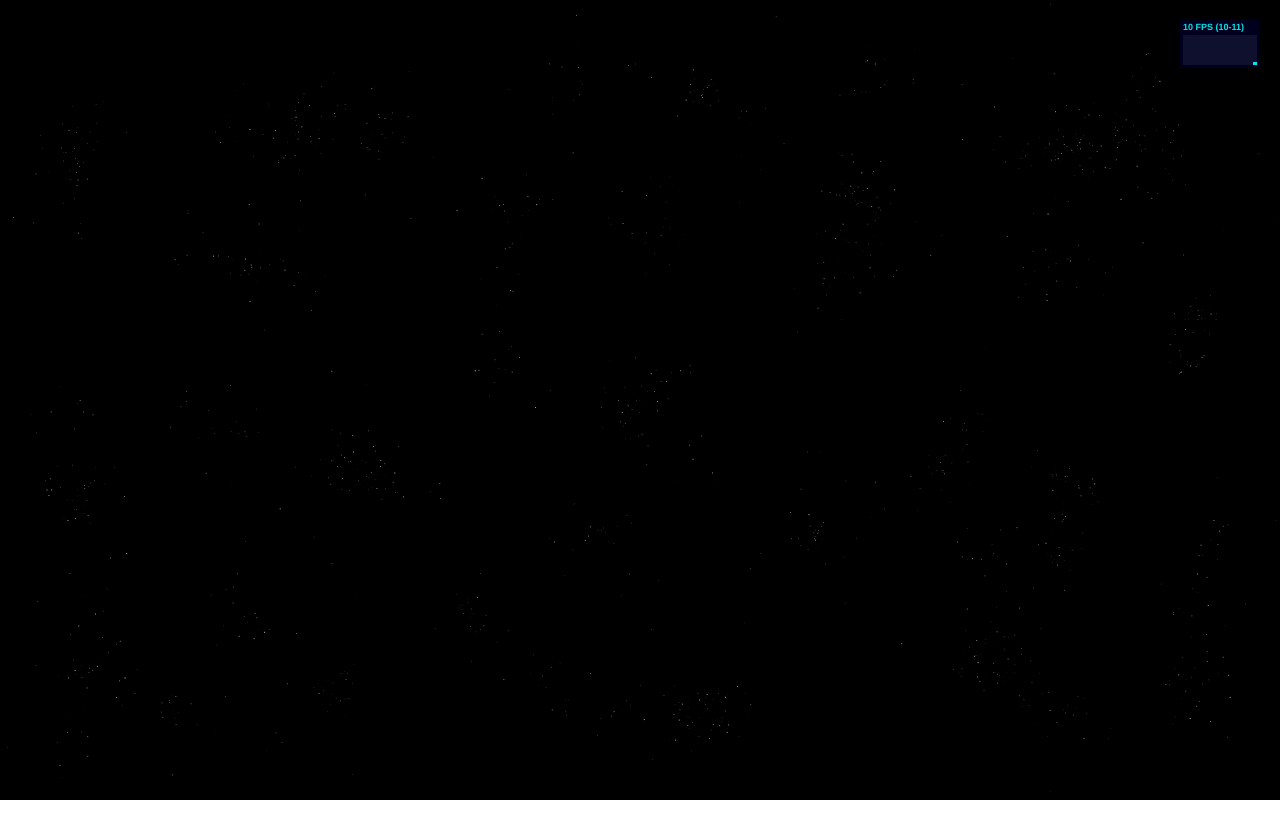
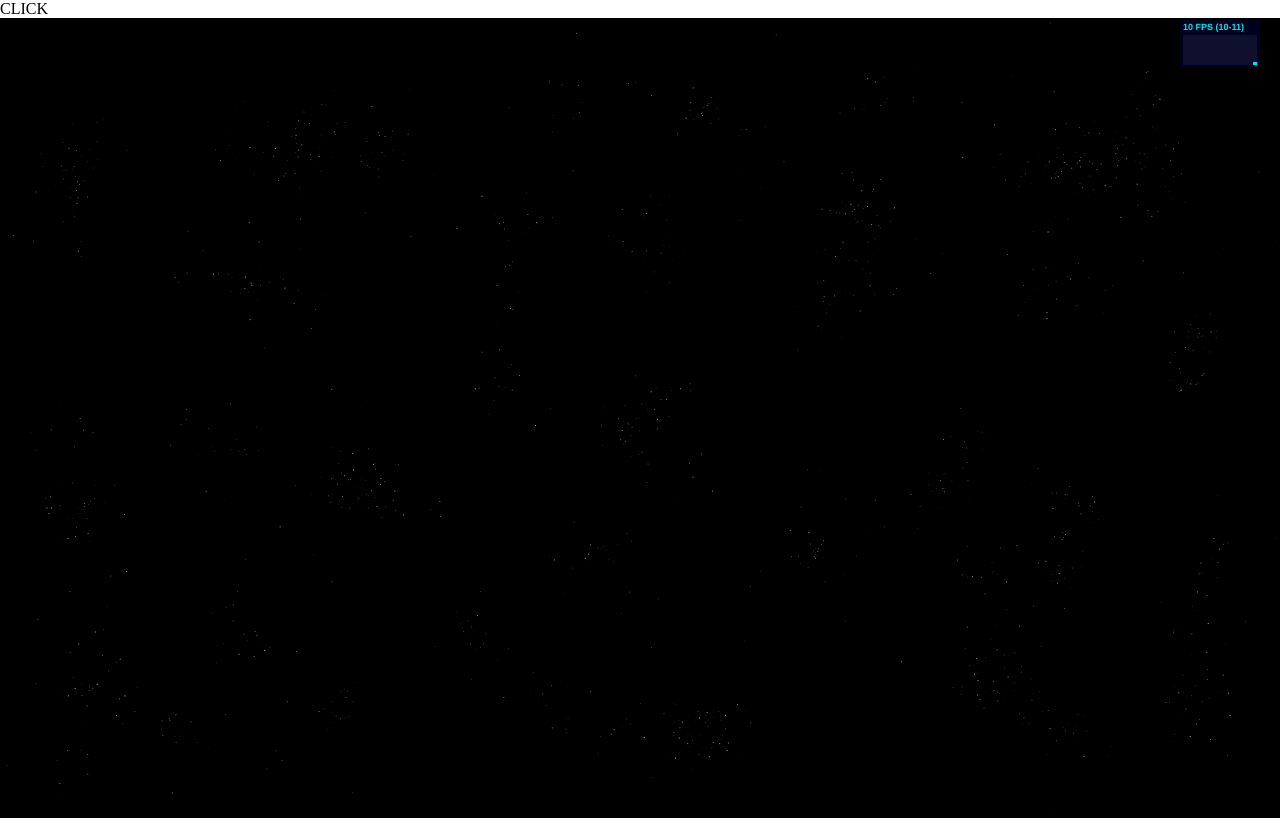
Before and after one commit to kodjohin/particles-constellations, a plain HTML site: page index.html in a window 1280 px wide. Drawn offline with Linux system fonts and the light colour scheme; animation ran at ten frames a second.

Commit message:
Update index.html

```diff
--- a/index.html
+++ b/index.html
@@ -7,6 +7,7 @@
 </head>
 <body>
     <main>
+        <label id="info">CLICK</label>
         <canvas id="canvas"></canvas>
     </main>
     <script src="libraries/stats.min.js"></script>
```
